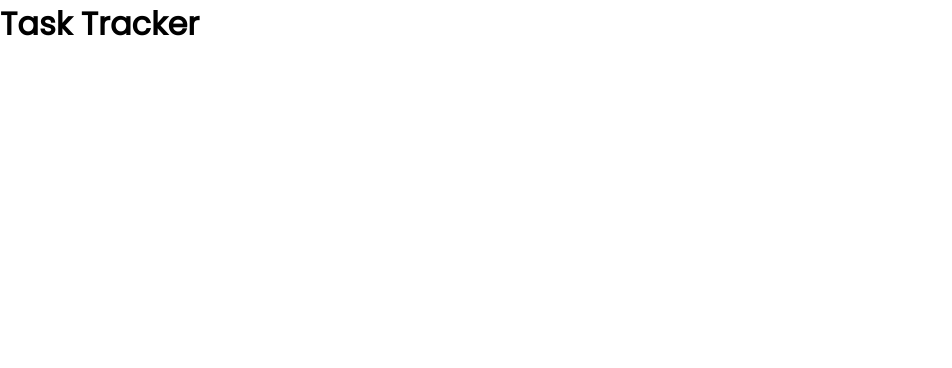
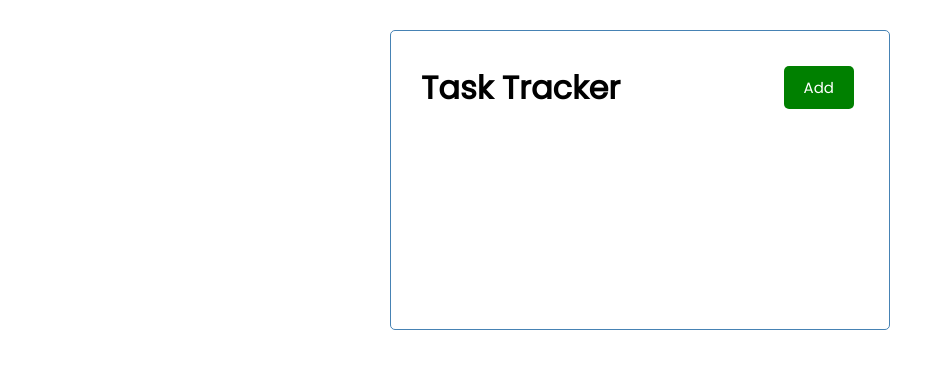
Before and after one commit to maykaltenev/angular-crash-course-traversy-media, an Angular app in the folder angular-crash/: page / in a window 1280 px wide. Shown: the top 368 px of the page, without its empty margins (0-952 px from the left). Built offline with nearby package versions, Linux system fonts and the light colour scheme.

Commit message:
header and button components

```diff
--- a/angular-crash/src/app/app.component.html
+++ b/angular-crash/src/app/app.component.html
@@ -1 +1,3 @@
-<h1>{{ title }}</h1>
+<div class="container">
+  <app-header></app-header>
+</div>
--- a/angular-crash/src/app/app.component.ts
+++ b/angular-crash/src/app/app.component.ts
@@ -5,6 +5,4 @@
   templateUrl: './app.component.html',
   styleUrls: ['./app.component.css'],
 })
-export class AppComponent {
-  title: string = 'Task Tracker';
-}
+export class AppComponent {}
--- a/angular-crash/src/app/app.module.ts
+++ b/angular-crash/src/app/app.module.ts
@@ -3,11 +3,13 @@
 
 import { AppComponent } from './app.component';
 import { HeaderComponent } from './components/header/header.component';
+import { ButtonComponent } from './components/button/button.component';
 
 @NgModule({
   declarations: [
     AppComponent,
-    HeaderComponent
+    HeaderComponent,
+    ButtonComponent
   ],
   imports: [
     BrowserModule
--- /dev/null
+++ b/angular-crash/src/app/components/button/button.component.html
@@ -0,0 +1,7 @@
+<button
+  [ngStyle]="{ 'background-color': color }"
+  class="btn"
+  (click)="onClick()"
+>
+  {{ text }}
+</button>
--- /dev/null
+++ b/angular-crash/src/app/components/button/button.component.ts
@@ -0,0 +1,18 @@
+import { Component, OnInit, Input, Output, EventEmitter } from '@angular/core';
+
+@Component({
+  selector: 'app-button',
+  templateUrl: './button.component.html',
+  styleUrls: ['./button.component.css'],
+})
+export class ButtonComponent implements OnInit {
+  @Input() text: string = '';
+  @Input() color: string = '';
+  @Output() btnClick = new EventEmitter();
+  constructor() {}
+  ngOnInit(): void {}
+
+  onClick() {
+    this.btnClick.emit();
+  }
+}
--- a/angular-crash/src/app/components/header/header.component.css
+++ b/angular-crash/src/app/components/header/header.component.css
@@ -0,0 +1,6 @@
+header {
+  display: flex;
+  justify-content: space-between;
+  align-items: center;
+  margin-bottom: 20px;
+}
--- a/angular-crash/src/app/components/header/header.component.html
+++ b/angular-crash/src/app/components/header/header.component.html
@@ -1 +1,8 @@
-<p>header works!</p>
+<header>
+  <h1>{{ title }}</h1>
+  <app-button
+    color="green"
+    text="Add"
+    (btnClick)="toggleAddTask()"
+  ></app-button>
+</header>
--- a/angular-crash/src/app/components/header/header.component.ts
+++ b/angular-crash/src/app/components/header/header.component.ts
@@ -1,10 +1,16 @@
-import { Component } from '@angular/core';
+import { Component, OnInit } from '@angular/core';
 
 @Component({
   selector: 'app-header',
   templateUrl: './header.component.html',
-  styleUrls: ['./header.component.css']
+  styleUrls: ['./header.component.css'],
 })
 export class HeaderComponent {
+  title: string = 'Task Tracker';
+  constructor() {}
+  ngOnInit(): void {}
 
+  toggleAddTask() {
+    console.log('toggle');
+  }
 }
```
Also changed, not shown: angular-crash/src/app/components/button/button.component.css (added), 1 other file (tests, documents, lock files or other folders).
